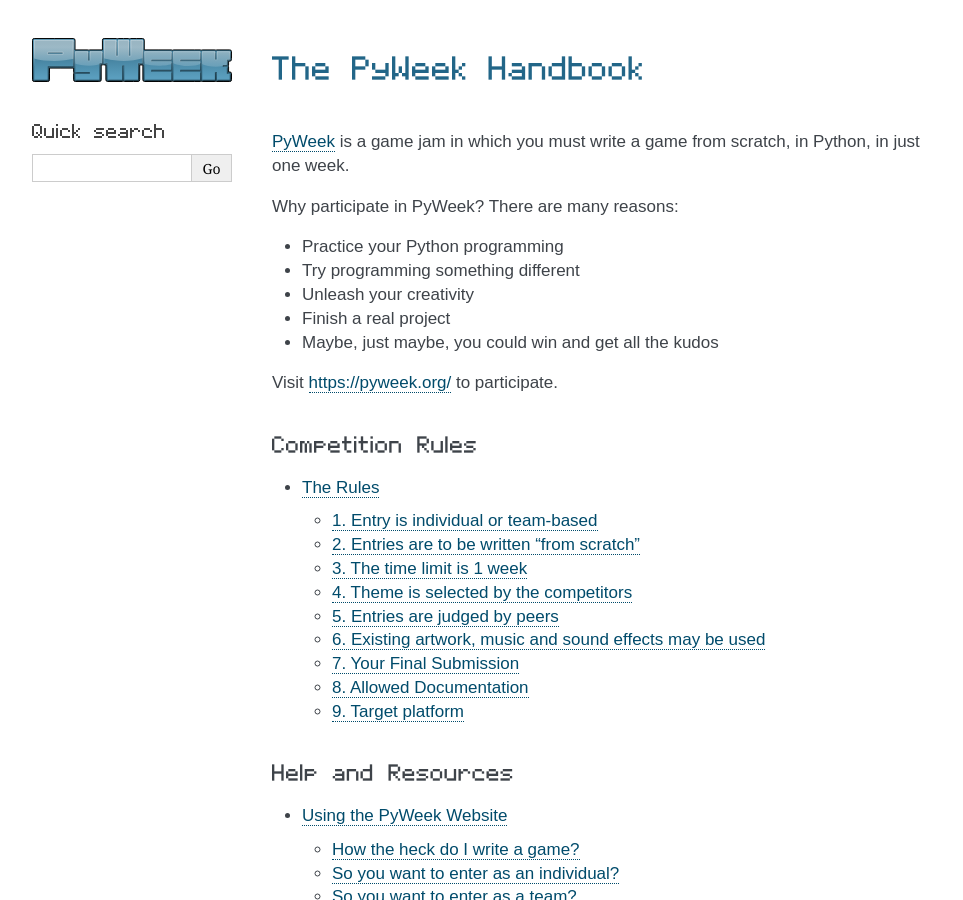
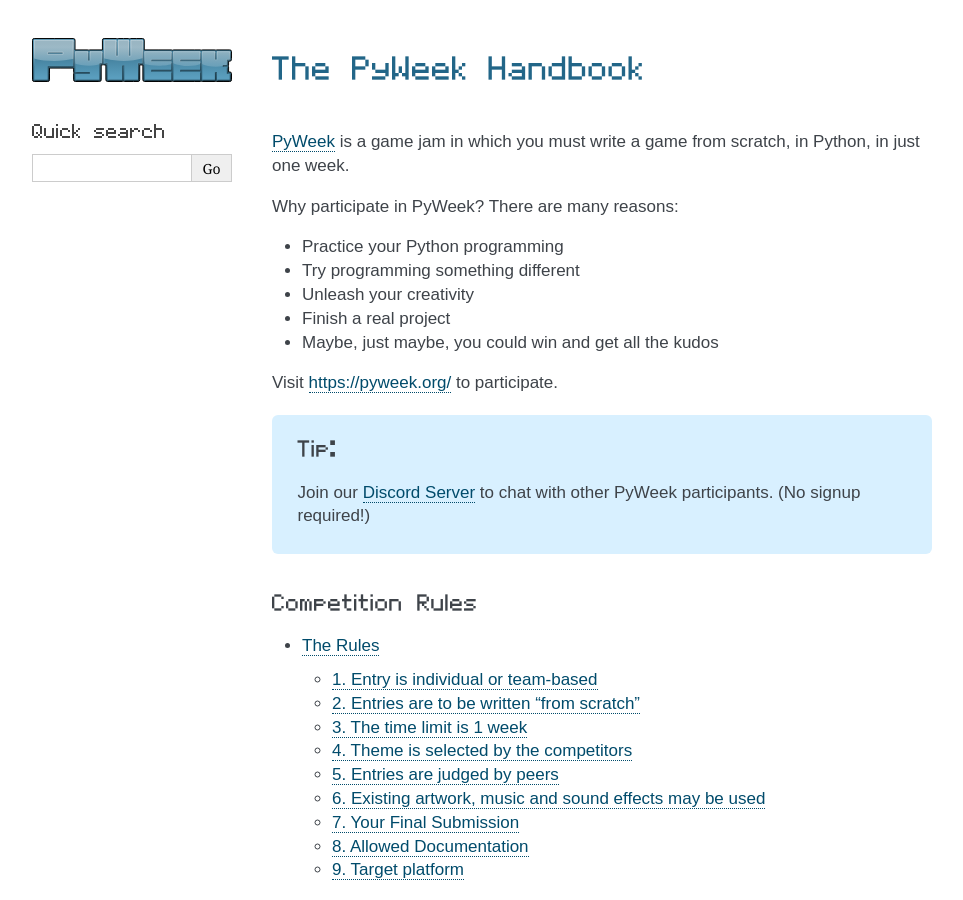
Before and after one commit to pyweekorg/docs, a Sphinx documentation site: the page built from docs/index.rst, in a window 1280 px wide and 900 px high. Shown: the whole window, without its empty margins (148-1111 px from the left). Built offline with Sphinx 7.4.7, drawn with Linux system fonts in a browser that asks for light colours.

Commit message:
Link to Discord

```diff
--- a/docs/help.rst
+++ b/docs/help.rst
@@ -238,9 +238,7 @@
 
 The participation in PyWeek has been pretty steady since the start, with
 ups and downs depending on how widely the challenge is promoted (or
-whether I manage to schedule it particularly badly):
-
-.. image:: participation-graph.png
+whether I manage to schedule it particularly badly).
 
 The first challenge was announced about 3 months out, and a bunch of
 people registered that didn't return for the challenge, hence the low
--- a/docs/index.rst
+++ b/docs/index.rst
@@ -15,6 +15,11 @@
 * Maybe, just maybe, you could win and get all the kudos
 
 Visit https://pyweek.org/ to participate.
+
+.. tip::
+
+    Join our `Discord Server <https://discord.gg/narPHDq>`_ to chat with other
+    PyWeek participants. (No signup required!)
 
 
 .. toctree::
```
